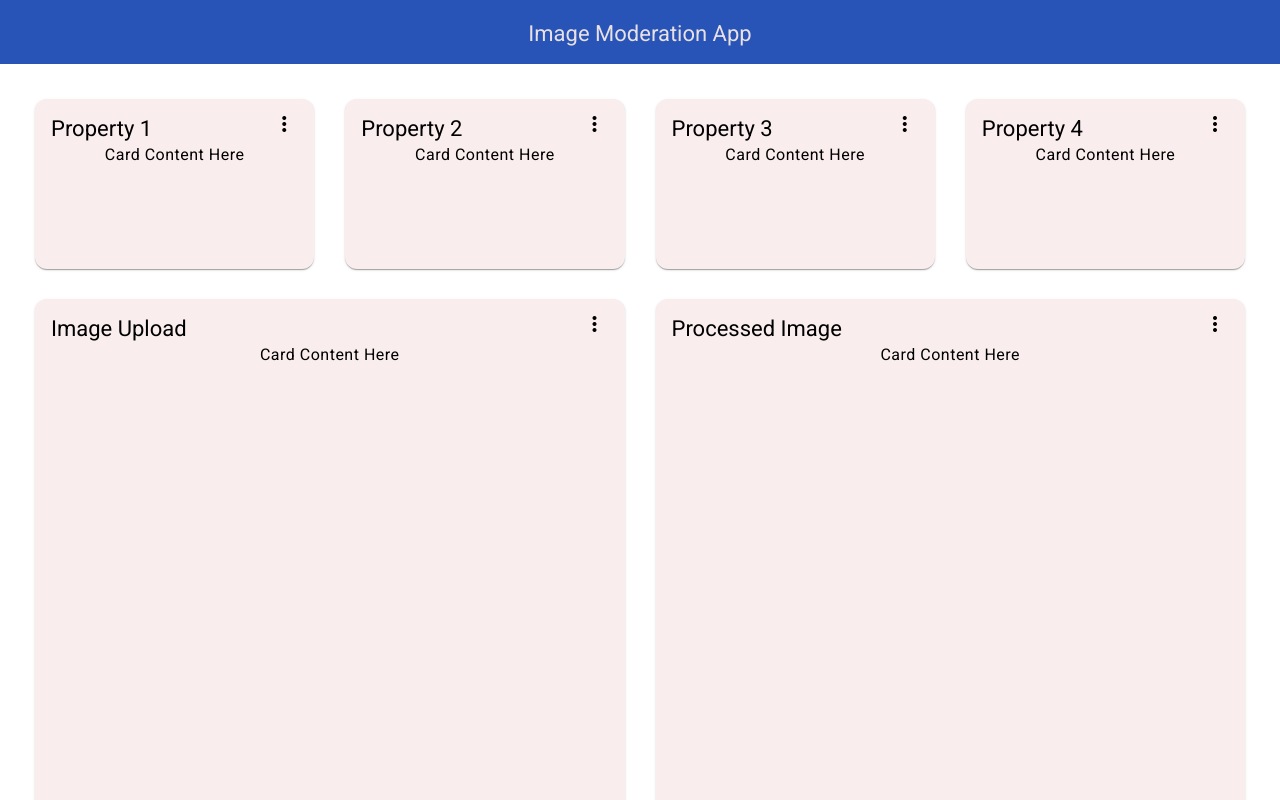
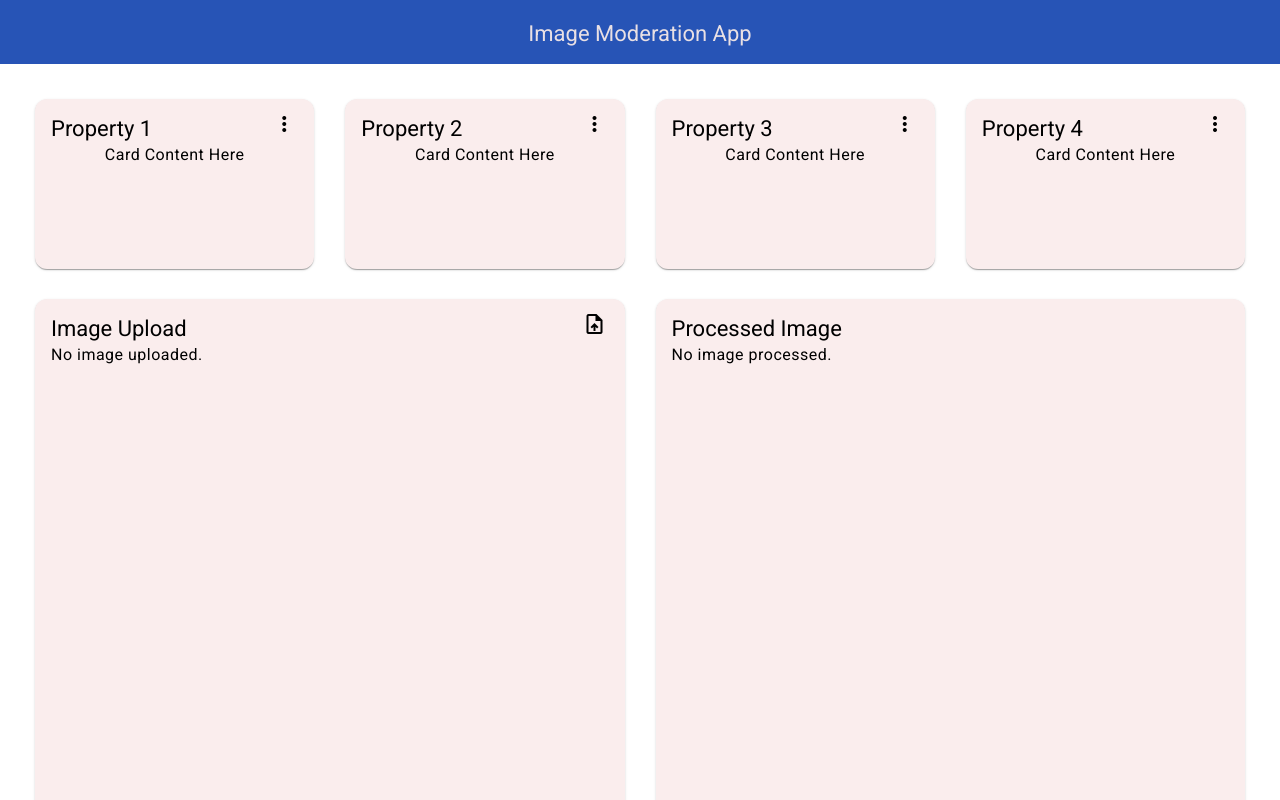
Before and after one commit to amitsat27/image-moderation-aws, an Angular app: page /navigation in a window 1280 px wide. Built offline with nearby package versions, Linux system fonts and the light colour scheme.

Commit message:
Adding upload functionality

```diff
--- a/src/app/image-process/image-process.component.css
+++ b/src/app/image-process/image-process.component.css
@@ -31,3 +31,44 @@
 .property{
   color: black;
 }
+.dashboard-card-content-image {
+  position: relative;  /* Make it a positioning context */
+  overflow: hidden;    /* Hide any overflow */
+  height: 100%;        /* Allow the content to take full height */
+}
+
+.image-container {
+  width: 100%;
+  height: 98%;        /* Fill the card content */
+  position: relative;
+
+}
+
+.button-container {
+  display: flex;
+  justify-content: center;
+  margin-top: 16px; /* Adjust margin as needed */
+}
+
+
+.uploaded-image {
+  margin-top: 2px;
+  width: 100%;         /* Full width */
+  height: 95%;        /* Full height */
+  object-fit: cover;   /* Scale the image while preserving aspect ratio */
+  border-radius: 18px;
+  display: flex;
+  flex-direction: column;
+}
+
+
+
+.process-button {
+  position: absolute;
+  top: 10px; /* Adjust as needed */
+  left: 50%;
+  transform: translate(-50%, 1300%);
+  background-color: skyblue;
+  color: white;
+  z-index: 10; /* Ensure it appears above the image */
+}
--- a/src/app/image-process/image-process.component.html
+++ b/src/app/image-process/image-process.component.html
@@ -81,7 +81,7 @@
 
   </mat-grid-list>
   <mat-grid-list cols="2" rowHeight="700px" rowWidth="200px">
-    <mat-grid-tile [colspan]="1" [rowspan]="1">
+    <!-- <mat-grid-tile [colspan]="1" [rowspan]="1">
       <mat-card class="dashboard-card">
         <mat-card-header>
           <mat-card-title>
@@ -99,25 +99,57 @@
           <div>Card Content Here</div>
         </mat-card-content>
       </mat-card>
-    </mat-grid-tile>
+    </mat-grid-tile> -->
     <mat-grid-tile [colspan]="1" [rowspan]="1">
       <mat-card class="dashboard-card">
         <mat-card-header>
           <mat-card-title>
-             Processed Image
-            <button mat-icon-button class="more-button" [matMenuTriggerFor]="menu" aria-label="Toggle menu">
-              <mat-icon>more_vert</mat-icon>
+            <span class="property">Image Upload</span>
+            <button mat-icon-button class="more-button" [matMenuTriggerFor]="menu1" aria-label="Toggle menu">
+              <mat-icon>upload_file</mat-icon>
             </button>
-            <mat-menu #menu="matMenu" xPosition="before">
-              <button mat-menu-item>Expand</button>
-              <button mat-menu-item>Remove</button>
+            <mat-menu #menu1="matMenu" xPosition="before">
+              <button mat-menu-item (click)="uploadImage()">Upload Image</button>
             </mat-menu>
           </mat-card-title>
         </mat-card-header>
-        <mat-card-content class="dashboard-card-content">
-          <div>Card Content Here</div>
+        <mat-card-content class="dashboard-card-content-image">
+          <div style="margin-top: 30px;" *ngIf="imageUrl; else noImage" class="image-container">
+            <img [src]="imageUrl" alt="Uploaded Image" class="uploaded-image"/>
+            <div class="button-container">
+              <button mat-raised-button class="process-button" (click)="processImage()" style="background-color: skyblue; color: white;">
+                Process Image
+              </button>
+            </div>
+          </div>
+          <ng-template #noImage>
+            <div>No image uploaded.</div>
+          </ng-template>
         </mat-card-content>
+        <input type="file" accept="image/*" (change)="onFileSelected($event)" style="display:none;" #fileInput>
       </mat-card>
     </mat-grid-tile>
+
+
+    <mat-grid-tile [colspan]="1" [rowspan]="1">
+      <mat-card class="dashboard-card">
+        <mat-card-header>
+          <mat-card-title>
+            <span class="property">Processed Image</span>
+          </mat-card-title>
+        </mat-card-header>
+        <mat-card-content class="dashboard-card-content-image">
+          <div style="margin-top: 30px;" *ngIf="imageUrl; else noImageProcessed" class="image-container">
+            <img [src]="imageUrl" alt="Uploaded Image" class="uploaded-image"/>
+
+          </div>
+          <ng-template #noImageProcessed>
+            <div>No image processed.</div>
+          </ng-template>
+        </mat-card-content>
+
+      </mat-card>
+    </mat-grid-tile>
+
   </mat-grid-list>
 </div>
--- a/src/app/image-process/image-process.component.ts
+++ b/src/app/image-process/image-process.component.ts
@@ -1,4 +1,4 @@
-import { Component, inject } from '@angular/core';
+import { Component, ElementRef, inject, ViewChild } from '@angular/core';
 import { Breakpoints, BreakpointObserver } from '@angular/cdk/layout';
 import { map } from 'rxjs/operators';
 import { AsyncPipe, CommonModule } from '@angular/common';
@@ -25,6 +25,24 @@ import { MatCardModule } from '@angular/material/card';
 })
 export class ImageProcessComponent {
   private breakpointObserver = inject(BreakpointObserver);
+  imageUrl: string | ArrayBuffer | null | undefined="";
+  @ViewChild('fileInput') fileInput!: ElementRef;
+
+  uploadImage() {
+    this.fileInput.nativeElement.click(); // Trigger the hidden
+  }
+  processImage(){}
+
+  onFileSelected(event: Event) {
+    const file = (event.target as HTMLInputElement).files?.[0];
+    if (file) {
+      const reader = new FileReader();
+      reader.onload = (e) => {
+        this.imageUrl = e.target?.result; // Set the image URL for display
+      };
+      reader.readAsDataURL(file); // Convert the file to a data URL
+    }
+  }
 
   /** Based on the screen size, switch from standard to one column per row */
   cards = this.breakpointObserver.observe(Breakpoints.Handset).pipe(
```
